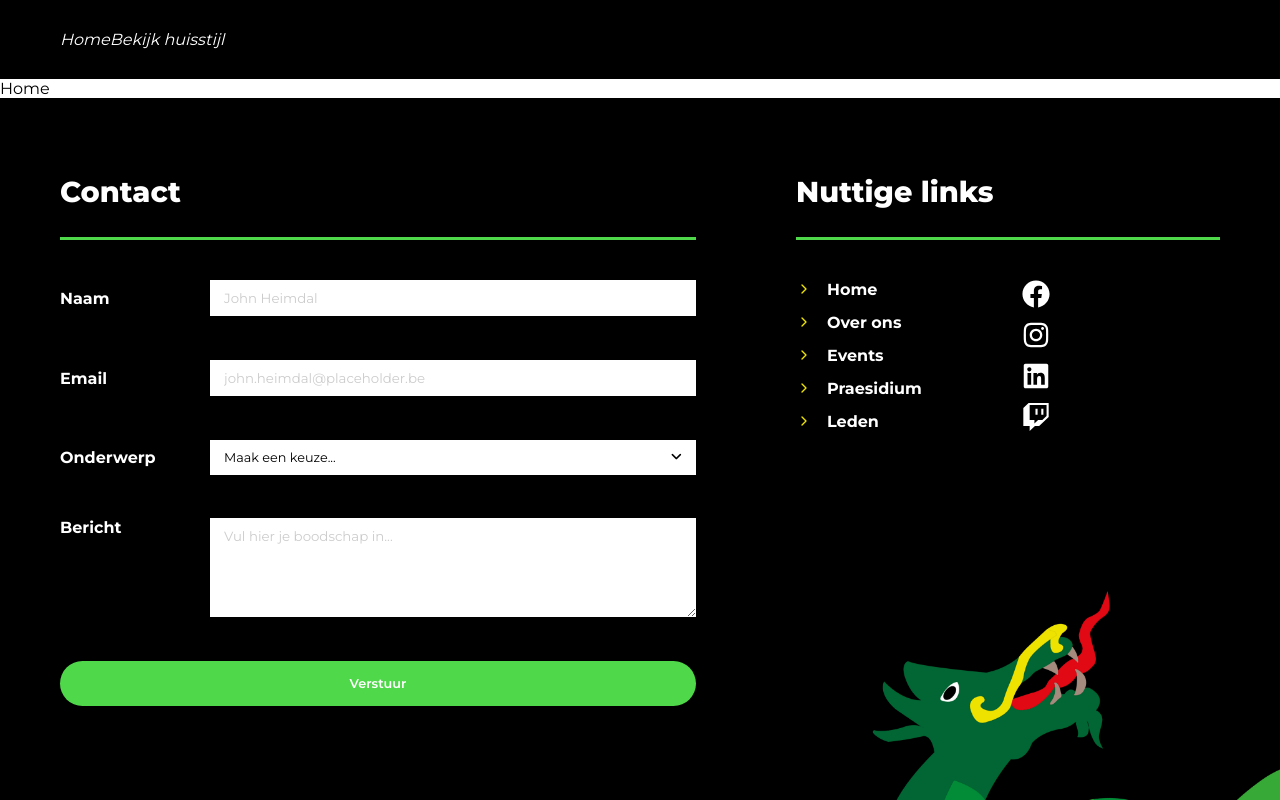
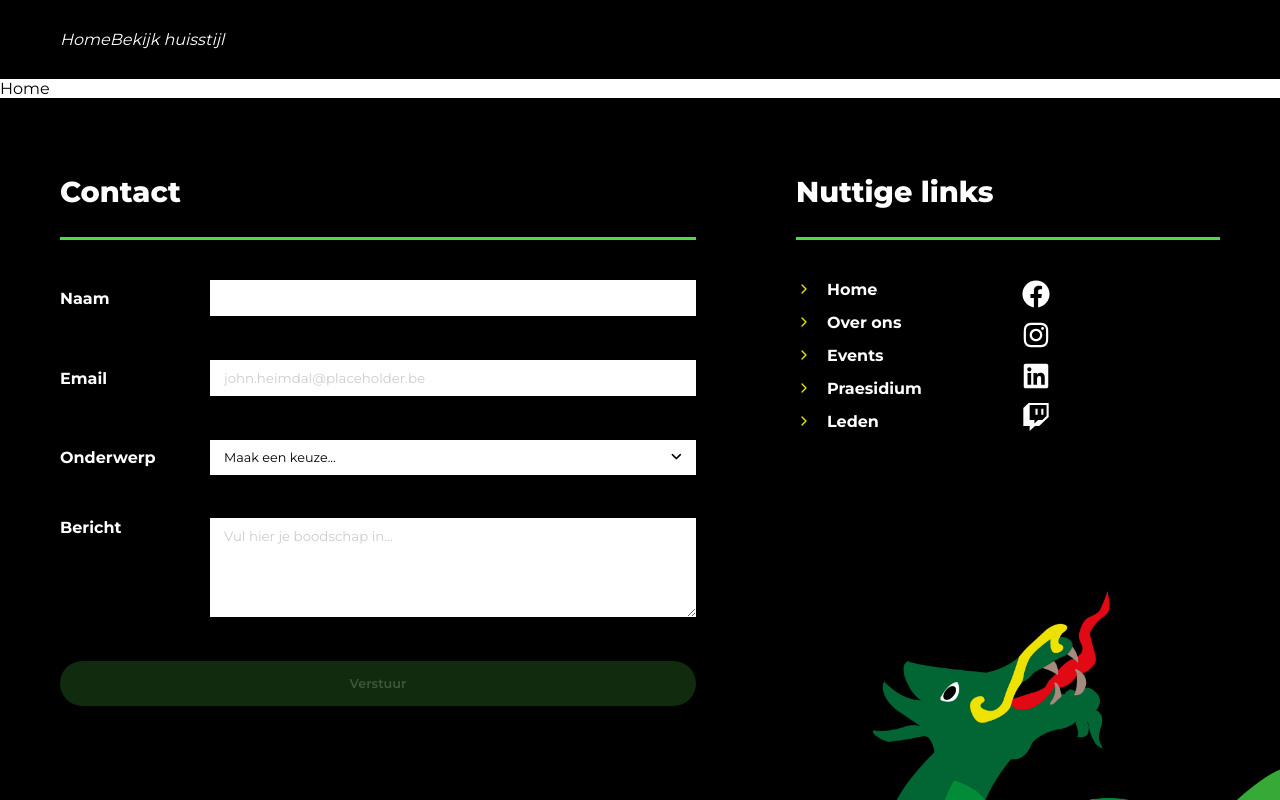
Before and after one commit to Heimdalbe/Mimisbrunnr-frontend, a React (Vite) app in the folder mimisbrunnr-frontend/: page / in a window 1280 px wide. Shown: the top 800 px of the page. Built offline with nearby package versions, Linux system fonts and the light colour scheme.

Commit message:
start validatie form
werkt nog niet top

```diff
--- a/mimisbrunnr-frontend/src/components/Footer/Big Footer/ContactSection/ContactForm/FooterContactForm.jsx
+++ b/mimisbrunnr-frontend/src/components/Footer/Big Footer/ContactSection/ContactForm/FooterContactForm.jsx
@@ -1,3 +1,4 @@
+import { useState } from "react";
 import InputField from "../../../../Form/InputField/InputField";
 import SelectField from "../../../../Form/SelectField/SelectField";
 import './ContactForm.css';
@@ -6,14 +7,28 @@ const FooterContactForm = () => {
 
   const onderwerpOpties = ["Algemeen", "Evenement", "Extra info"];
 
+  const [naam, setNaam] = useState("");
+  const [email, setEmail] = useState("");
+  const [onderwerp, setOnderwerp] = useState("");
+  const [bericht, setBericht] = useState("");
+
+  const emailIsValid = /^[^\s@]+@[^\s@]+\.[^\s@]+$/.test(email);
+  const isFormValid = naam !== "" && emailIsValid && onderwerp !== "" && bericht !== "";
+
+  const handleSubmit = (e) => {
+    e.preventDefault();
+    if (!isFormValid) return;
+    console.log("Form submitted!");
+  };
+
   return (
     <div>
-      <form>
-        <InputField type="text" label="Naam" placeholder={"John Heimdal"} />
-        <InputField type="email" label="Email" placeholder={"john.heimdal@placeholder.be"} />
-        <SelectField label={"Onderwerp"} placeholder={"Maak een keuze..."} options={onderwerpOpties} />
-        <InputField type="message" label="Bericht" placeholder={"Vul hier je boodschap in..."} />
-        <button type="submit" className="primary-button-dark">Verstuur</button>
+      <form onSubmit={handleSubmit}>
+        <InputField type="text" label="Naam" placeholder={""} value={naam} onChange={(e) => setNaam(e.target.value)}/>
+        <InputField type="email" label="Email" placeholder={"john.heimdal@placeholder.be"} value={email} onChange={(e) => setEmail(e.target.value)} />
+        <SelectField label={"Onderwerp"} placeholder={"Maak een keuze..."} options={onderwerpOpties} value={onderwerp} onChange={(val) => setOnderwerp(val)} />
+        <InputField type="message" label="Bericht" placeholder={"Vul hier je boodschap in..."} value={bericht} onChange={(e) => setBericht(e.target.value)} />
+        <button type="submit" className="primary-button-dark" disabled={!isFormValid}>Verstuur</button>
       </form>
     </div>
   )
```
